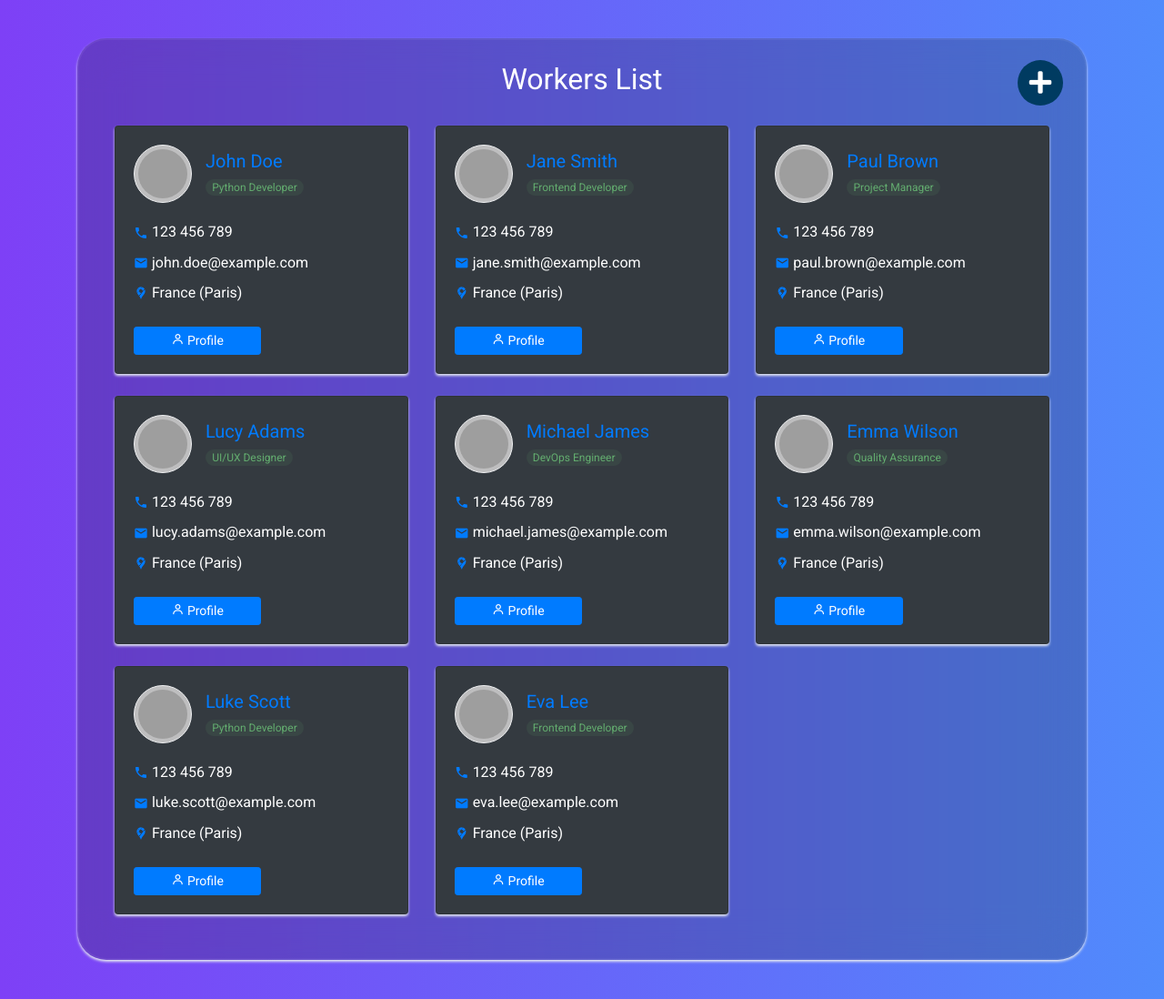
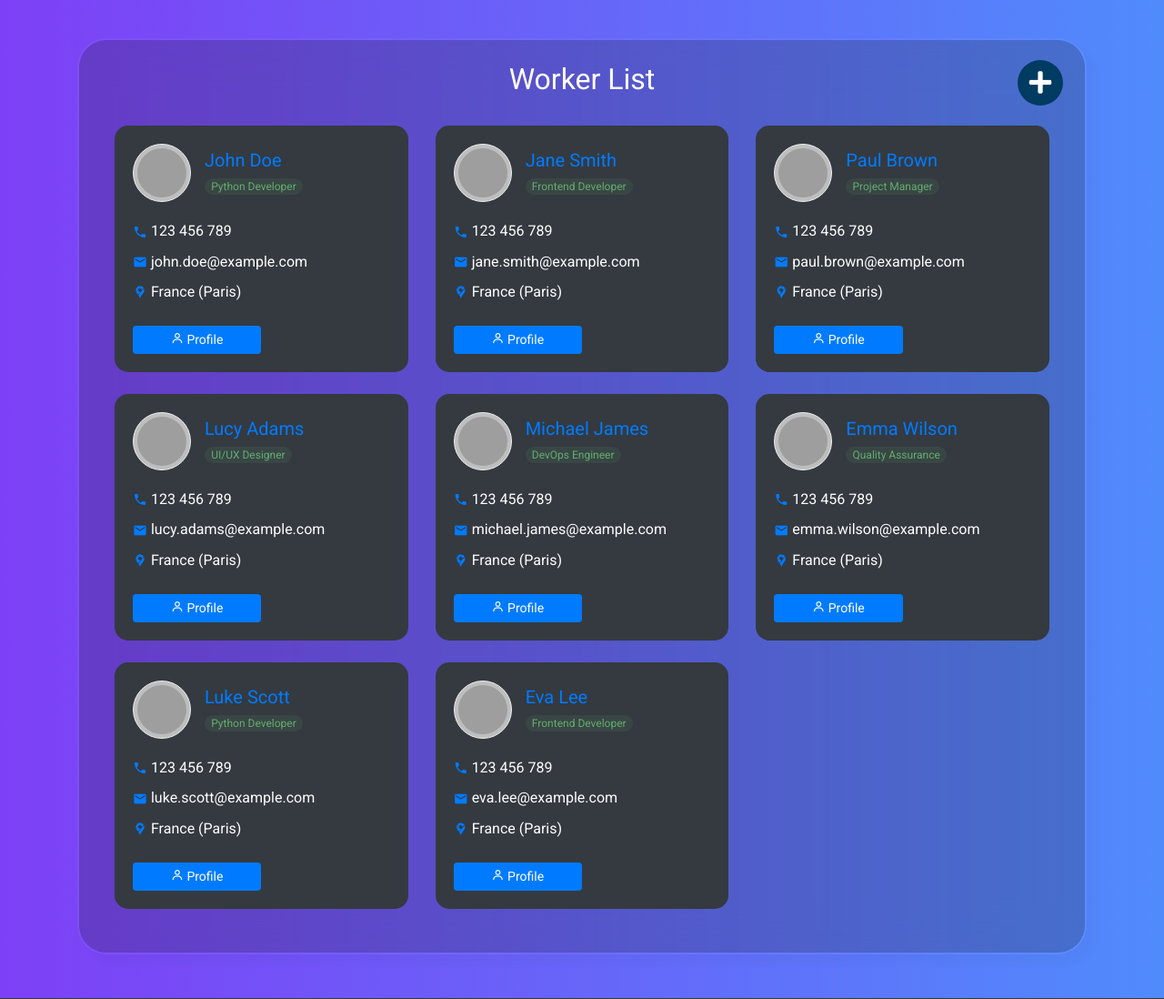
Before and after one commit to IhorDmytriv/task-manager, a Django app: page /task_board/workers/ in a window 1280 px wide. Shown: the part 56-1154 px from the top of the page at 91% size. Run offline with Django 5.2, Linux system fonts and the light colour scheme; data comes from the database, SQL or seed files in the repository; some libraries are stand-ins or nearby versions; grey boxes are pictures that could not be loaded.

Commit message:
Fix minor typos in templates

```diff
--- a/static/css/styles_worker_list.css
+++ b/static/css/styles_worker_list.css
@@ -1,15 +1,14 @@
-.card {
+.card-profile {
     margin-bottom: 24px;
-    box-shadow: 0 2px 3px #e4e8f0;
-}
-.card {
     position: relative;
     display: flex;
     flex-direction: column;
     min-width: 0;
     word-wrap: break-word;
     background-clip: border-box;
+    border-radius: 15px;
 }
+
 .avatar-md {
     height: 4rem;
     width: 4rem;
--- a/templates/task_board/index.html
+++ b/templates/task_board/index.html
@@ -6,7 +6,7 @@
 {% block content %}
 <!-- Table name -->
 <div class="d-flex position-relative justify-content-center align-items-center">
-  <h2 class="text-center w-100"> Tasks List</h2>
+  <h2 class="text-center w-100"> Task List</h2>
   <a href="#" class="btn-circle position-absolute" style="right: 0;" data-toggle="tooltip" title="Create New Task">
     <i class="fas fa-plus"></i>
   </a>
--- a/templates/task_board/worker_list.html
+++ b/templates/task_board/worker_list.html
@@ -12,7 +12,7 @@
 {% block content %}
 <!-- Table name -->
   <div class="d-flex position-relative justify-content-center align-items-center">
-    <h2 class="text-center w-100">Workers List</h2>
+    <h2 class="text-center w-100">Worker List</h2>
     <a href="#" class="btn-circle position-absolute" style="right: 0;" data-toggle="tooltip" title="Add New Worker">
       <i class="fas fa-plus"></i>
     </a>
@@ -21,10 +21,10 @@
     <div class="row">
       {% for worker in worker_list %}
         <div class="col-xl-4 col-sm-6">
-          <div class="card bg-dark text-white">
+          <div class="card-profile bg-dark text-white">
             <div class="card-body">
               <div class="d-flex align-items-center">
-                <div><img src="https://bootdey.com/img/Content/avatar/avatar1.png" alt="" class="avatar-md rounded-circle img-thumbnail" /></div>
+                <div><img src="https://bootdey.com/img/Content/avatar/avatar1.png" alt="Profile Picture" class="avatar-md rounded-circle img-thumbnail" /></div>
                 <div class="flex-1 ms-3">
                   <h5 class="font-size-16 mb-1"><a href="#">{{ worker.first_name }} {{ worker.last_name }}</a></h5>
                   <span class="badge badge-soft-success mb-0">{{ worker.position }}</span>
```
Also changed, not shown: templates/task_board/task_detail.html (+7 -7 lines).
